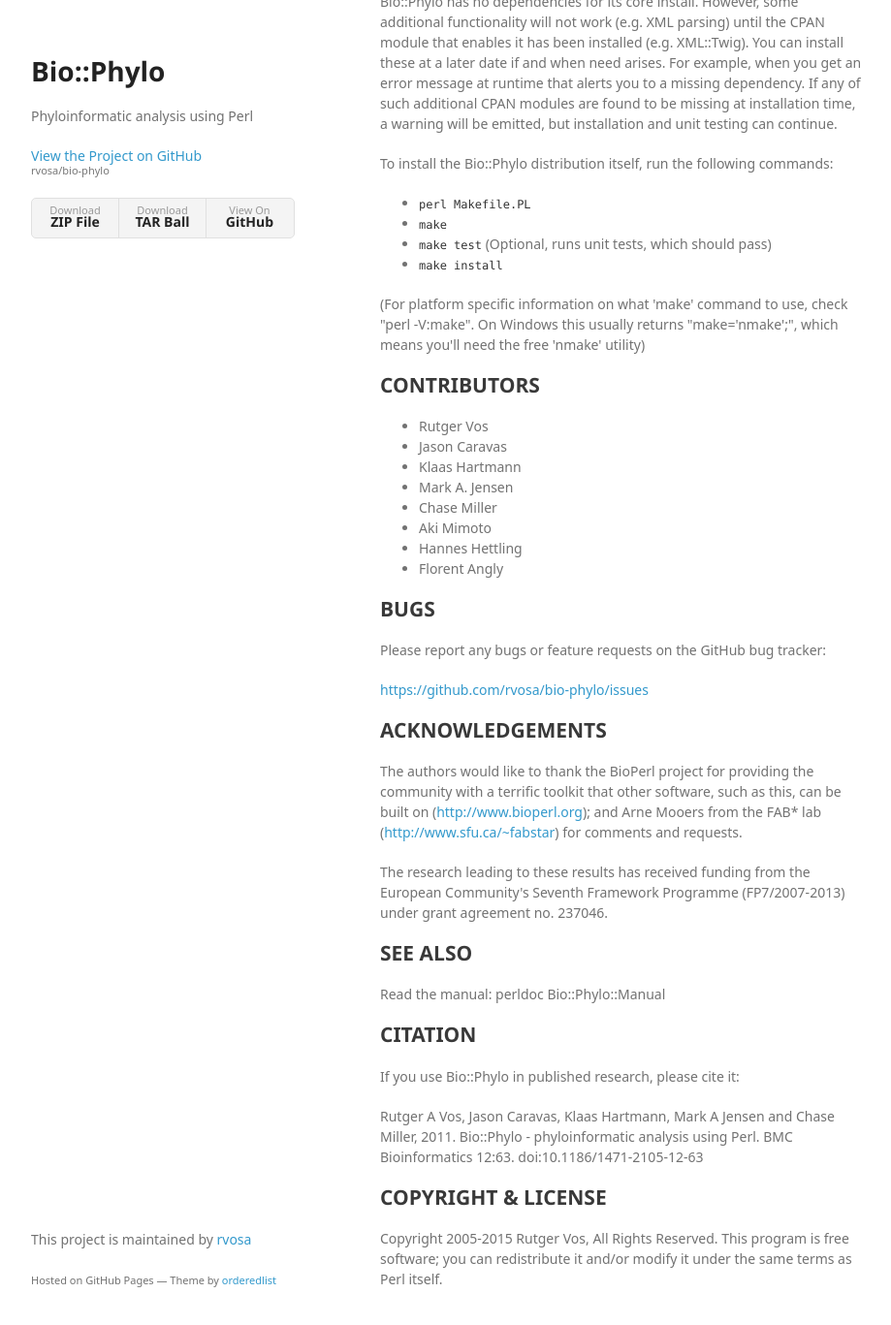
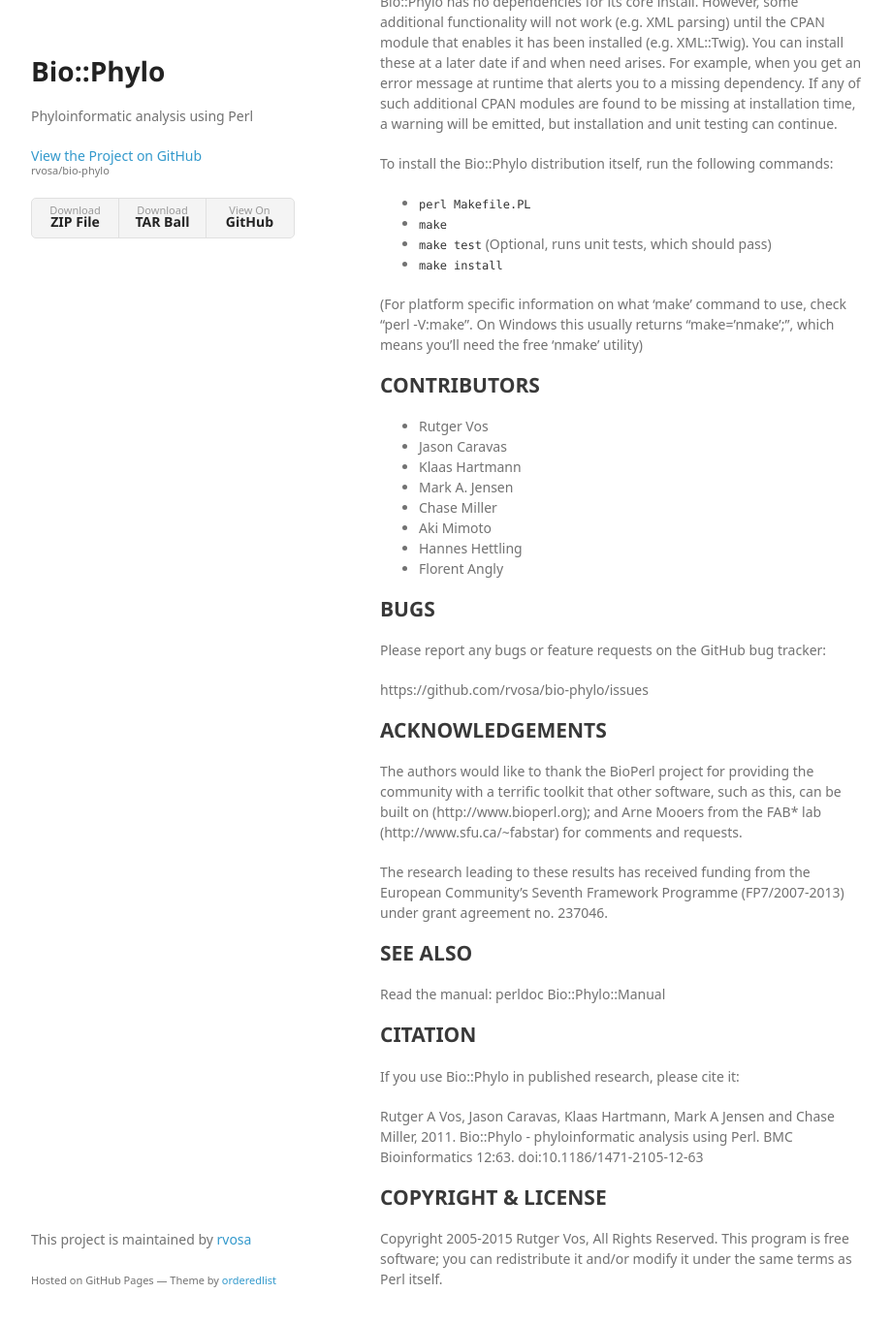
Before and after one commit to rvosa/bio-phylo, a Jekyll site: the page built from index.md, in a window 1280 px wide and 1400 px high, scrolled down 643 px. Shown: the top 1367 px of the window at 97% size, without its empty margins (178-1097 px from the left). Built offline with Jekyll 4.4.1, drawn with Linux system fonts in a browser that asks for light colours; some web fonts are replaced; some of the changed lines change nothing that is shown.

Commit message:
reverted to markdown

```diff
--- a/index.md
+++ b/index.md
@@ -3,107 +3,93 @@
 ---
 
 
-<h1>
-<a id="biophylo" class="anchor" href="#biophylo" aria-hidden="true"><span aria-hidden="true" class="octicon octicon-link"></span></a>Bio::Phylo</h1>
+Bio::Phylo
+==========
 
-<p>An object-oriented toolkit for analyzing and manipulating phyloinformatic data. </p>
+An object-oriented toolkit for analyzing and manipulating phyloinformatic data.
 
-<h2>
-<a id="description" class="anchor" href="#description" aria-hidden="true"><span aria-hidden="true" class="octicon octicon-link"></span></a>DESCRIPTION</h2>
+DESCRIPTION
+-----------
+Phylogenetics is the branch of evolutionary biology that deals with reconstructing and
+analyzing the tree of life. This distribution provides objects and methods to aid in
+handling and analyzing phylogenetic data.
 
-<p>Phylogenetics is the branch of evolutionary biology that deals with reconstructing and
-analyzing the tree of life. This distribution provides objects and methods to aid in
-handling and analyzing phylogenetic data.</p>
+COMPATIBILITY
+-------------
+Bio::Phylo installs without problems on most popular, current platforms (Win32, OSX,
+Linux, Solaris, IRIX, FreeBSD, OpenBSD, NetBSD), on Perl versions >= 5.8.0
 
-<h2>
-<a id="compatibility" class="anchor" href="#compatibility" aria-hidden="true"><span aria-hidden="true" class="octicon octicon-link"></span></a>COMPATIBILITY</h2>
+For a list of automated test results for the latest release number visit:
 
-<p>Bio::Phylo installs without problems on most popular, current platforms (Win32, OSX,
-Linux, Solaris, IRIX, FreeBSD, OpenBSD, NetBSD), on Perl versions &gt;= 5.8.0</p>
+http://testers.cpan.org/show/Bio-Phylo.html
 
-<p>For a list of automated test results for the latest release number visit:</p>
+Currently, the build status at Travis is:
 
-<p><a href="http://testers.cpan.org/show/Bio-Phylo.html">http://testers.cpan.org/show/Bio-Phylo.html</a></p>
+[![Build Status](https://travis-ci.org/rvosa/bio-phylo.svg?branch=master)](https://travis-ci.org/rvosa/bio-phylo)
 
-<p>Currently, the build status at Travis is:</p>
-
-<p><a href="https://travis-ci.org/rvosa/bio-phylo"><img src="https://travis-ci.org/rvosa/bio-phylo.svg?branch=master" alt="Build Status"></a></p>
-
-<h2>
-<a id="installation" class="anchor" href="#installation" aria-hidden="true"><span aria-hidden="true" class="octicon octicon-link"></span></a>INSTALLATION</h2>
-
-<p>Bio::Phylo has no dependencies for its core install. However, some additional
+INSTALLATION
+------------
+Bio::Phylo has no dependencies for its core install. However, some additional
 functionality will not work (e.g. XML parsing) until the CPAN module that enables
 it has been installed (e.g. XML::Twig). You can install these at a later date if
 and when need arises. For example, when you get an error message at runtime that
 alerts you to a missing dependency. If any of such additional CPAN modules are
 found to be missing at installation time, a warning will be emitted, but
-installation and unit testing can continue.</p>
+installation and unit testing can continue.
 
-<p>To install the Bio::Phylo distribution itself, run the following commands: </p>
+To install the Bio::Phylo distribution itself, run the following commands:
 
-<ul>
-<li><code>perl Makefile.PL</code></li>
-<li><code>make</code></li>
-<li>
-<code>make test</code> (Optional, runs unit tests, which should pass)</li>
-<li><code>make install</code></li>
-</ul>
+* `perl Makefile.PL`
+* `make`
+* `make test` (Optional, runs unit tests, which should pass)
+* `make install`
 
-<p>(For platform specific information on what 'make' command to use, check "perl -V:make".
+(For platform specific information on what 'make' command to use, check "perl -V:make".
 On Windows this usually returns "make='nmake';", which means you'll need the free 'nmake'
-utility)</p>
+utility)
 
-<h2>
-<a id="contributors" class="anchor" href="#contributors" aria-hidden="true"><span aria-hidden="true" class="octicon octicon-link"></span></a>CONTRIBUTORS</h2>
+CONTRIBUTORS
+------------
+* Rutger Vos
+* Jason Caravas
+* Klaas Hartmann
+* Mark A. Jensen
+* Chase Miller
+* Aki Mimoto
+* Hannes Hettling
+* Florent Angly
 
-<ul>
-<li>Rutger Vos</li>
-<li>Jason Caravas</li>
-<li>Klaas Hartmann</li>
-<li>Mark A. Jensen</li>
-<li>Chase Miller</li>
-<li>Aki Mimoto</li>
-<li>Hannes Hettling</li>
-<li>Florent Angly</li>
-</ul>
+BUGS
+----
+Please report any bugs or feature requests on the GitHub bug tracker:
 
-<h2>
-<a id="bugs" class="anchor" href="#bugs" aria-hidden="true"><span aria-hidden="true" class="octicon octicon-link"></span></a>BUGS</h2>
+https://github.com/rvosa/bio-phylo/issues
 
-<p>Please report any bugs or feature requests on the GitHub bug tracker:</p>
+ACKNOWLEDGEMENTS
+----------------
+The authors would like to thank the BioPerl project for providing the community
+with a terrific toolkit that other software, such as this, can be built on
+(http://www.bioperl.org); and Arne Mooers from the FAB* lab (http://www.sfu.ca/~fabstar)
+for comments and requests.
 
-<p><a href="https://github.com/rvosa/bio-phylo/issues">https://github.com/rvosa/bio-phylo/issues</a></p>
+The research leading to these results has received funding from the European
+Community's Seventh Framework Programme (FP7/2007-2013) under grant agreement
+no. 237046.
 
-<h2>
-<a id="acknowledgements" class="anchor" href="#acknowledgements" aria-hidden="true"><span aria-hidden="true" class="octicon octicon-link"></span></a>ACKNOWLEDGEMENTS</h2>
+SEE ALSO
+--------
+Read the manual: perldoc Bio::Phylo::Manual
 
-<p>The authors would like to thank the BioPerl project for providing the community
-with a terrific toolkit that other software, such as this, can be built on
-(<a href="http://www.bioperl.org">http://www.bioperl.org</a>); and Arne Mooers from the FAB* lab (<a href="http://www.sfu.ca/%7Efabstar">http://www.sfu.ca/~fabstar</a>)
-for comments and requests.</p>
+CITATION
+--------
+If you use Bio::Phylo in published research, please cite it:
 
-<p>The research leading to these results has received funding from the European
-Community's Seventh Framework Programme (FP7/2007-2013) under grant agreement
-no. 237046.</p>
-
-<h2>
-<a id="see-also" class="anchor" href="#see-also" aria-hidden="true"><span aria-hidden="true" class="octicon octicon-link"></span></a>SEE ALSO</h2>
-
-<p>Read the manual: perldoc Bio::Phylo::Manual</p>
-
-<h2>
-<a id="citation" class="anchor" href="#citation" aria-hidden="true"><span aria-hidden="true" class="octicon octicon-link"></span></a>CITATION</h2>
-
-<p>If you use Bio::Phylo in published research, please cite it:</p>
-
-<p>Rutger A Vos, Jason Caravas, Klaas Hartmann, Mark A Jensen
+Rutger A Vos, Jason Caravas, Klaas Hartmann, Mark A Jensen
 and Chase Miller, 2011. Bio::Phylo - phyloinformatic analysis using Perl.
 BMC Bioinformatics 12:63.
-doi:10.1186/1471-2105-12-63</p>
+doi:10.1186/1471-2105-12-63
 
-<h2>
-<a id="copyright--license" class="anchor" href="#copyright--license" aria-hidden="true"><span aria-hidden="true" class="octicon octicon-link"></span></a>COPYRIGHT &amp; LICENSE</h2>
-
-<p>Copyright 2005-2015 Rutger Vos, All Rights Reserved. This program is free software;
-you can redistribute it and/or modify it under the same terms as Perl itself.</p>
+COPYRIGHT & LICENSE
+-------------------
+Copyright 2005-2015 Rutger Vos, All Rights Reserved. This program is free software;
+you can redistribute it and/or modify it under the same terms as Perl itself.
```
